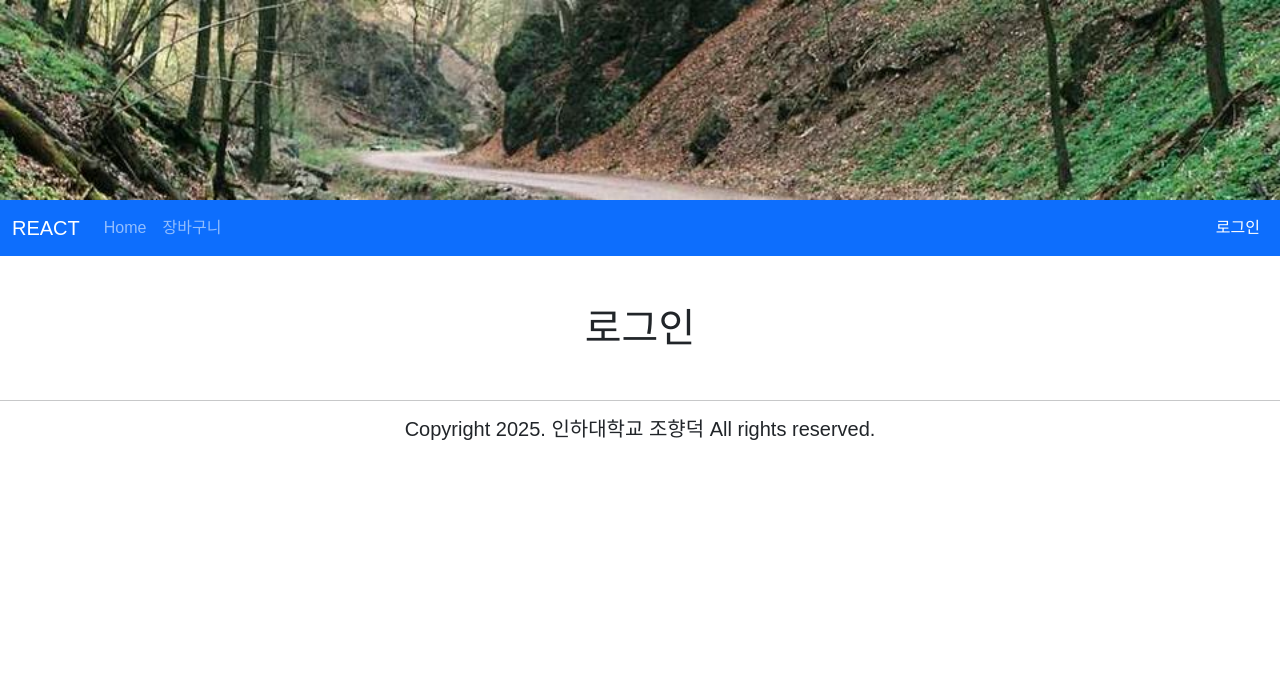
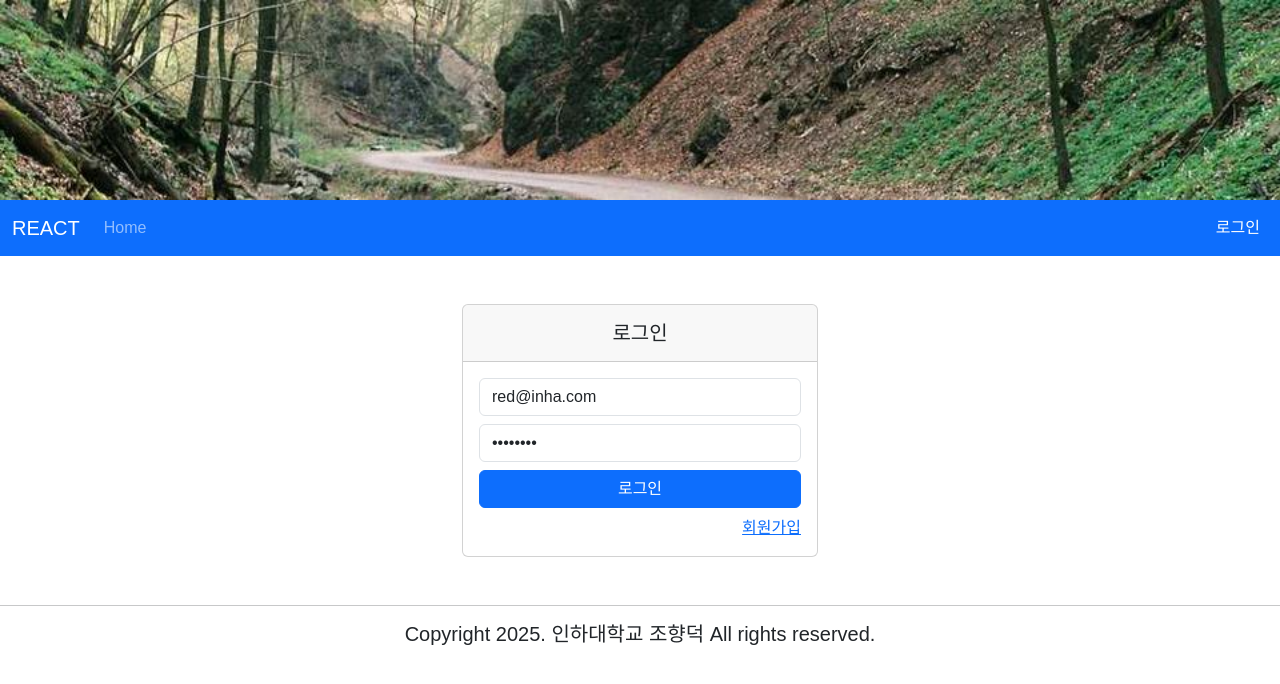
Before and after one commit to helen-cho/react-project, a React (Create React App) app: page /login in a window 1280 px wide. Shown: the top 684 px of the page. Built offline with nearby package versions, Linux system fonts and the light colour scheme; a web font is replaced by a local one.

Commit message:
2025-05-15

```diff
--- a/package.json
+++ b/package.json
@@ -10,6 +10,7 @@
     "axios": "^1.9.0",
     "bootstrap": "^5.3.6",
     "dotenv": "^16.5.0",
+    "firebase": "^11.7.1",
     "gh-pages": "^6.3.0",
     "react": "^19.1.0",
     "react-bootstrap": "^2.10.9",
--- a/src/App.css
+++ b/src/App.css
@@ -0,0 +1,3 @@
+a {
+    text-decoration: none;
+}
--- /dev/null
+++ b/src/components/BookPage.jsx
@@ -0,0 +1,53 @@
+import { useState } from 'react';
+import { Row, Col } from 'react-bootstrap';
+import Button from 'react-bootstrap/Button';
+import Modal from 'react-bootstrap/Modal';
+
+const BookPage = ({doc}) => {
+    const [show, setShow] = useState(false);
+    const handleClose = () => setShow(false);
+    const handleShow = () => setShow(true);
+
+    return (
+        <>
+            <img style={{'cursor':'pointer'}}
+                src={doc.thumbnail} width="100%" onClick={handleShow}/>
+            <Modal
+                show={show}
+                onHide={handleClose}
+                backdrop="static"
+                keyboard={false}
+                size='lg'>
+                <Modal.Header closeButton>
+                    <Modal.Title>도서정보</Modal.Title>
+                </Modal.Header>
+                <Modal.Body>
+                    <Row>
+                        <Col xs={3}>
+                            <img src={doc.thumbnail} width='100%'/>
+                        </Col>
+                        <Col className='align-self-center'>
+                            <h5>{doc.title}</h5>
+                            <div>판매가: {doc.sale_price}원</div>
+                            <div>저자: {doc.authors}</div>
+                            <div>출판사: {doc.publisher}</div>
+                            <div>ISBN: {doc.isbn}</div>
+                            <div>출판일: {doc.datetime}</div>
+                        </Col>
+                    </Row>
+                    <hr/>
+                    <div>
+                        {doc.contents || '내용없음'}
+                    </div>
+                </Modal.Body>
+                <Modal.Footer>
+                    <Button variant="secondary" onClick={handleClose}>
+                        Close
+                    </Button>
+                </Modal.Footer>
+            </Modal>
+        </>
+    );
+}
+
+export default BookPage
--- a/src/components/HomePage.jsx
+++ b/src/components/HomePage.jsx
@@ -1,6 +1,7 @@
 import axios from 'axios'
 import React, { useEffect, useState } from 'react'
 import { Button, Card, Col, Form, InputGroup, Row } from 'react-bootstrap';
+import BookPage from './BookPage';
 
 const HomePage = () => {
     const [documents, setDocuments] = useState([]);
@@ -66,7 +67,7 @@ const HomePage = () => {
                     <Col lg={2} md={3} xs={6} className='mb-2' key={doc.isbn}>
                         <Card>
                             <Card.Body>
-                                <img src={doc.thumbnail} width="100%"/>
+                                <BookPage doc={doc}/>
                             </Card.Body>
                             <Card.Footer>
                                 <div className='text-truncate'>{doc.title}</div>
--- a/src/components/LoginPage.jsx
+++ /dev/null
@@ -1,11 +0,0 @@
-import React from 'react'
-
-const LoginPage = () => {
-    return (
-        <div>
-            <h1 className='my-5 text-center'>로그인</h1>
-        </div>
-    )
-}
-
-export default LoginPage
--- a/src/components/MainRouter.jsx
+++ b/src/components/MainRouter.jsx
@@ -2,7 +2,8 @@ import { Container } from 'react-bootstrap'
 import { Route, Routes } from 'react-router-dom'
 import HomePage from './HomePage'
 import CartPage from './CartPage'
-import LoginPage from './LoginPage'
+import LoginPage from './user/LoginPage'
+import JoinPage from './user/JoinPage'
 
 const MainRouter = () => {
 
@@ -12,6 +13,7 @@ const MainRouter = () => {
                 <Route path='/' element={<HomePage/>}/>
                 <Route path='/cart' element={<CartPage/>}/>
                 <Route path='/login' element={<LoginPage/>}/>
+                <Route path='/join' element={<JoinPage/>}/>
             </Routes>
         </Container>
     )
--- a/src/components/Menubar.jsx
+++ b/src/components/Menubar.jsx
@@ -2,12 +2,22 @@ import Container from 'react-bootstrap/Container';
 import Nav from 'react-bootstrap/Nav';
 import Navbar from 'react-bootstrap/Navbar';
 import MainRouter from './MainRouter';
-import { useLocation } from 'react-router-dom';
+import { useLocation, useNavigate } from 'react-router-dom';
 
 const Menubar = () => {
+    const nav = useNavigate();
+    const email = sessionStorage.getItem('email');
     const location = useLocation();
     const {pathname} = location;
     const basename = process.env.PUBLIC_URL;
+
+    const onClickLogout = (e) => {
+        e.preventDefault();
+        if(window.confirm('정말로 로그아웃 하실래요?')) {
+            sessionStorage.removeItem('email');
+            nav('/');
+        }
+    }
     return (
         <>
             <Navbar expand="lg" bg="primary" data-bs-theme="dark">
@@ -20,12 +30,21 @@ const Menubar = () => {
                             style={{ maxHeight: '100px' }}
                             navbarScroll>
                             <Nav.Link href={basename} active={pathname==='/' && true}>Home</Nav.Link>
-                            <Nav.Link href={basename + '/cart'}
-                                active={pathname==='/cart' && true}>장바구니</Nav.Link>
+                            {email &&
+                                <Nav.Link href={basename + '/cart'}
+                                    active={pathname==='/cart' && true}>장바구니</Nav.Link>
+                            }
                         </Nav>
                         <Nav>
-                            <Nav.Link href={basename + '/login'}
-                                active={pathname==='/login' && true}>로그인</Nav.Link>
+                            {email ?
+                                <>
+                                    <Nav.Link href='#' active={true}>{email}</Nav.Link>
+                                    <Nav.Link href='#' onClick={onClickLogout}>로그아웃</Nav.Link>
+                                </>
+                                :
+                                <Nav.Link href={basename + '/login'}
+                                    active={pathname==='/login' && true}>로그인</Nav.Link>
+                            }
                         </Nav>
                     </Navbar.Collapse>
                 </Container>
--- /dev/null
+++ b/src/components/user/JoinPage.jsx
@@ -0,0 +1,66 @@
+import { useState } from 'react'
+import { Card, Col, Form, Row, Button } from 'react-bootstrap'
+import { app } from '../../firebase';
+import { createUserWithEmailAndPassword, getAuth } from 'firebase/auth';
+import { useNavigate } from 'react-router-dom';
+
+const JoinPage = () => {
+    const nav = useNavigate();
+    const auth = getAuth(app);
+    const [loading, setLoading] = useState(false);
+    const [form, setForm] = useState({
+        email:'green@inha.com',
+        pass: '12341234'
+    })
+    const {email, pass} = form;
+
+    const onChange = (e) => {
+        setForm({
+            ...form,
+            [e.target.name]: e.target.value
+        })
+    }
+
+    const onSubmit = (e) => {
+        e.preventDefault();
+        if(window.confirm('정말로 회원 가입하실래요?')){
+            setLoading(true)
+            createUserWithEmailAndPassword(auth, email, pass)
+            .then(success=>{
+                setLoading(false)
+                alert('회원가입성공!');
+                nav('/login');
+            })
+            .catch(error=>{
+                setLoading(false);
+                alert('회원가입에러:' + error.message);
+            })
+        }
+    }
+
+    if(loading) return <h1 className='text-center my-5'>로딩중...</h1>
+    return (
+        <div>
+            <Row className='my-5 text-center justify-content-center'>
+                <Col lg={4} md={6} xs={6}>
+                    <Card>
+                        <Card.Header>
+                            <h5 className='mt-2'>회원가입</h5>
+                        </Card.Header>
+                        <Card.Body>
+                            <Form onSubmit={onSubmit}>
+                                <Form.Control className='mb-2'
+                                    name='email' value={email} onChange={onChange}/>
+                                <Form.Control className='mb-2' type='password'
+                                    name='pass' value={pass} onChange={onChange}/>
+                                <Button className='w-100' type='submit'>회원가입</Button>
+                            </Form>
+                        </Card.Body>
+                    </Card>
+                </Col>
+            </Row>
+        </div>
+    )
+}
+
+export default JoinPage
--- /dev/null
+++ b/src/components/user/LoginPage.jsx
@@ -0,0 +1,73 @@
+import { useState } from 'react'
+import { Button, Card, Col, Form, Nav, Row } from 'react-bootstrap'
+import { app } from '../../firebase';
+import { getAuth, signInWithEmailAndPassword } from 'firebase/auth';
+import { useNavigate } from 'react-router-dom';
+
+const LoginPage = () => {
+    const nav = useNavigate();
+    const auth = getAuth(app);
+    const [loading, setLoading] = useState(false);
+    const [form, setForm] = useState({
+        email: 'red@inha.com',
+        pass: '12341234'
+    });
+
+    const {email, pass} = form;
+
+    const onChange = (e) => {
+        setForm({
+            ...form,
+            [e.target.name]:e.target.value
+        });
+    }
+
+    const onSubmit = (e) => {
+        e.preventDefault();
+        if(email==='' || pass===''){
+            alert('이메일 또는 비밀번호를 입력하세요!');
+        }else{
+            setLoading(true);
+            signInWithEmailAndPassword(auth, email, pass)
+            .then(success=>{
+                setLoading(false);
+                alert('로그인 성공!');
+                sessionStorage.setItem('email', email);
+                nav('/');
+            })
+            .catch(error=>{
+                setLoading(false);
+                alert('로그인 에러:' + error.message);
+            })
+        }
+    }
+
+    if(loading) return <h1 className='my-5 text-center'>로딩중....</h1>
+    return (
+        <div>
+            <Row className='my-5 justify-content-center'>
+                <Col lg={4} md={6} xs={8}>
+                    <Card>
+                        <Card.Header>
+                            <h5 className='mt-2 text-center'>로그인</h5>
+                        </Card.Header>
+                        <Card.Body>
+                            <Form onSubmit={onSubmit}>
+                                <Form.Control className='mb-2' value={email}
+                                    name='email' onChange={onChange}/>
+                                <Form.Control className='mb-2' value={pass} type='password'
+                                    name='pass' onChange={onChange}/>
+                                <Button className='w-100' type='submit'>로그인</Button>
+                            </Form>
+                            <div className='text-end mt-2'>
+                                <a href={process.env.PUBLIC_URL + '/join'}>회원가입</a>
+                            </div>
+                        </Card.Body>
+                    </Card>
+                </Col>
+            </Row>
+        </div>
+    )
+}
+
+export default LoginPage
--- /dev/null
+++ b/src/firebase.js
@@ -0,0 +1,21 @@
+// Import the functions you need from the SDKs you need
+import { initializeApp } from "firebase/app";
+import { getAnalytics } from "firebase/analytics";
+// TODO: Add SDKs for Firebase products that you want to use
+// https://firebase.google.com/docs/web/setup#available-libraries
+
+// Your web app's Firebase configuration
+// For Firebase JS SDK v7.20.0 and later, measurementId is optional
+const firebaseConfig = {
+  apiKey: "AIzaSyCuNSRY2fxWJujedGR7upyp3b_GHG2c7lA",
+  authDomain: "inha-46136.firebaseapp.com",
+  projectId: "inha-46136",
+  storageBucket: "inha-46136.firebasestorage.app",
+  messagingSenderId: "533804388879",
+  appId: "1:533804388879:web:c8bfc7513927d87d46897a",
+  measurementId: "G-C1PWWJV0PQ"
+};
+
+// Initialize Firebase
+export const app = initializeApp(firebaseConfig);
+const analytics = getAnalytics(app);
```
Also changed, not shown: public/index.html (indentation only), 2 other files (tests, documents, lock files or other folders).
